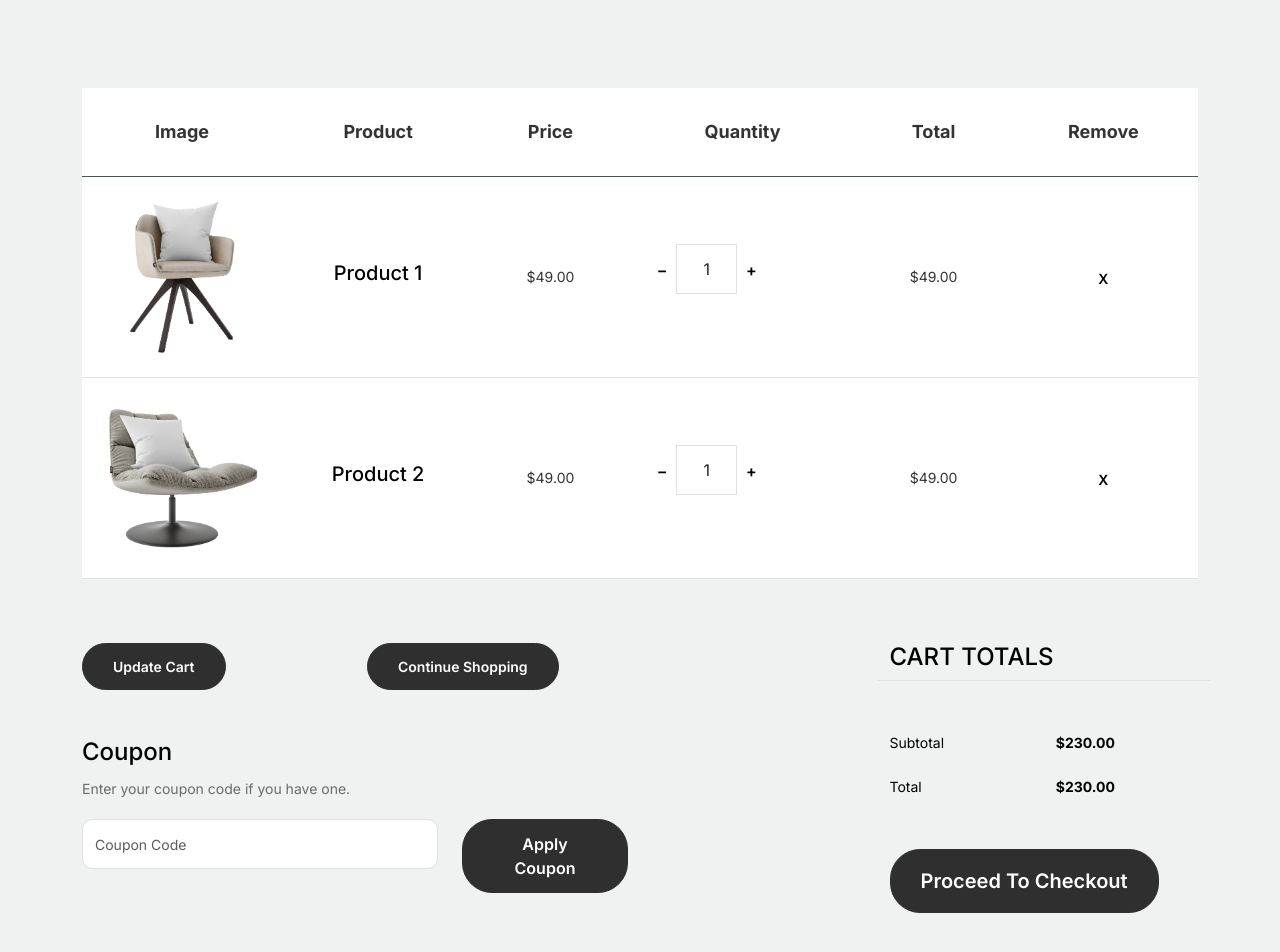
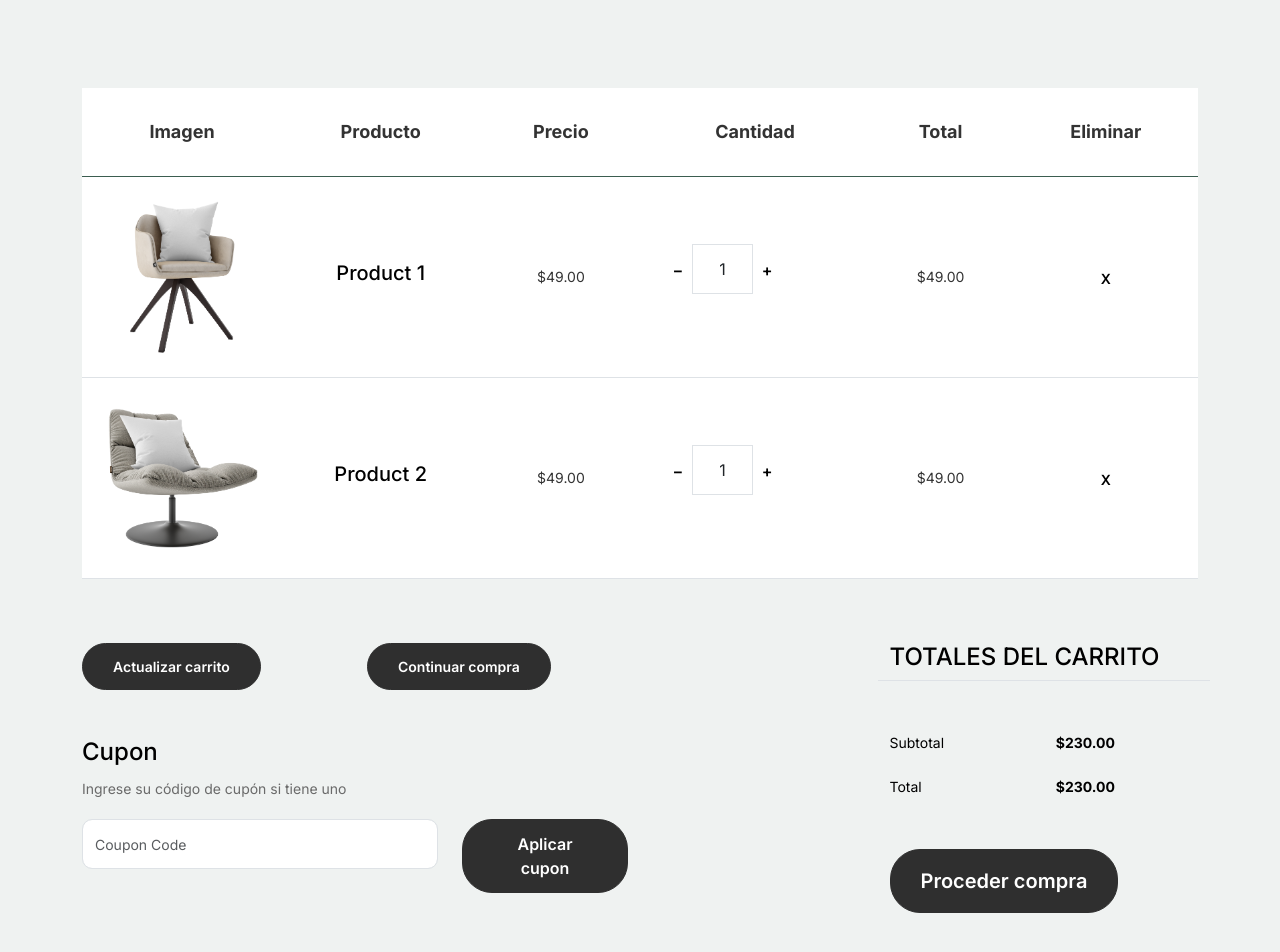
Before and after one commit to WernerReyes/ECOMMERCE-4C24B-FRONTEND, a React (Vite) app: page /car in a window 1280 px wide. Shown: the part 470-1422 px from the top of the page. Built offline with nearby package versions, Linux system fonts and the light colour scheme; no server answers.

Commit message:
Nuevos cambios

```diff
--- a/src/cart/pages/Cart.jsx
+++ b/src/cart/pages/Cart.jsx
@@ -13,12 +13,12 @@ const Cart = () => {
               <table className="table">
                 <thead>
                   <tr>
-                    <th className="product-thumbnail">Image</th>
-                    <th className="product-name">Product</th>
-                    <th className="product-price">Price</th>
-                    <th className="product-quantity">Quantity</th>
+                    <th className="product-thumbnail">Imagen</th>
+                    <th className="product-name">Producto</th>
+                    <th className="product-price">Precio</th>
+                    <th className="product-quantity">Cantidad</th>
                     <th className="product-total">Total</th>
-                    <th className="product-remove">Remove</th>
+                    <th className="product-remove">Eliminar</th>
                   </tr>
                 </thead>
                 <tbody>
@@ -47,12 +47,12 @@ const Cart = () => {
             <div className="row mb-5">
               <div className="col-md-6 mb-3 mb-md-0">
                 <button className="btn btn-black btn-sm btn-block">
-                  Update Cart
+                  Actualizar carrito
                 </button>
               </div>
               <div className="col-md-6">
                 <button className="btn btn-outline-black btn-sm btn-block">
-                  Continue Shopping
+                  Continuar compra
                 </button>
               </div>
             </div>
--- a/src/cart/pages/CartTotals.jsx
+++ b/src/cart/pages/CartTotals.jsx
@@ -6,7 +6,9 @@ const CartTotals = ({ subtotal, total }) => {
       <div className="col-md-7">
         <div className="row">
           <div className="col-md-12 text-right border-bottom mb-5">
-            <h3 className="text-black h4 text-uppercase">Cart Totals</h3>
+            <h3 className="text-black h4 text-uppercase">
+              Totales del carrito
+            </h3>
           </div>
         </div>
         <div className="row mb-3">
@@ -31,7 +33,7 @@ const CartTotals = ({ subtotal, total }) => {
               className="btn btn-black btn-lg py-3 btn-block"
               onClick={() => (window.location.href = "checkout.html")}
             >
-              Proceed To Checkout
+              Proceder compra
             </button>
           </div>
         </div>
--- a/src/cart/pages/CouponForm.jsx
+++ b/src/cart/pages/CouponForm.jsx
@@ -5,9 +5,9 @@ const CouponForm = () => {
     <div className="row">
       <div className="col-md-12">
         <label className="text-black h4" htmlFor="coupon">
-          Coupon
+          Cupon
         </label>
-        <p>Enter your coupon code if you have one.</p>
+        <p>Ingrese su código de cupón si tiene uno</p>
       </div>
       <div className="col-md-8 mb-3 mb-md-0">
         <input
@@ -18,7 +18,7 @@ const CouponForm = () => {
         />
       </div>
       <div className="col-md-4">
-        <button className="btn btn-black">Apply Coupon</button>
+        <button className="btn btn-black">Aplicar cupon</button>
       </div>
     </div>
   );
```
